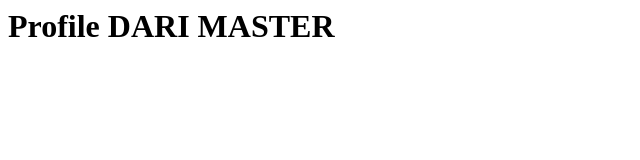
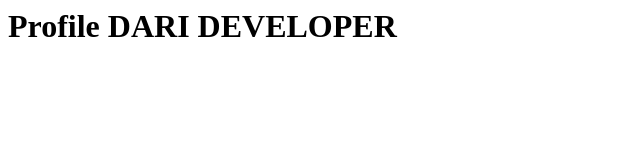
Before and after one commit to hakimasmui/contoh, a plain HTML site: page profile.html in a window 1280 px wide. Shown: the whole page, without its empty margins (0-640 px from the left). Drawn offline with Linux system fonts and the light colour scheme.

Commit message:
dari dev

```diff
--- a/profile.html
+++ b/profile.html
@@ -1,8 +1,8 @@
 <html>
 	<head>
-	<title>Contoh Master</title>
+	<title>Contoh DEVELOPER</title>
 	</head>
 	<body>
-		<h1>Profile DARI MASTER</h1>
+		<h1>Profile DARI DEVELOPER</h1>
 	</body>
 </html>
```
